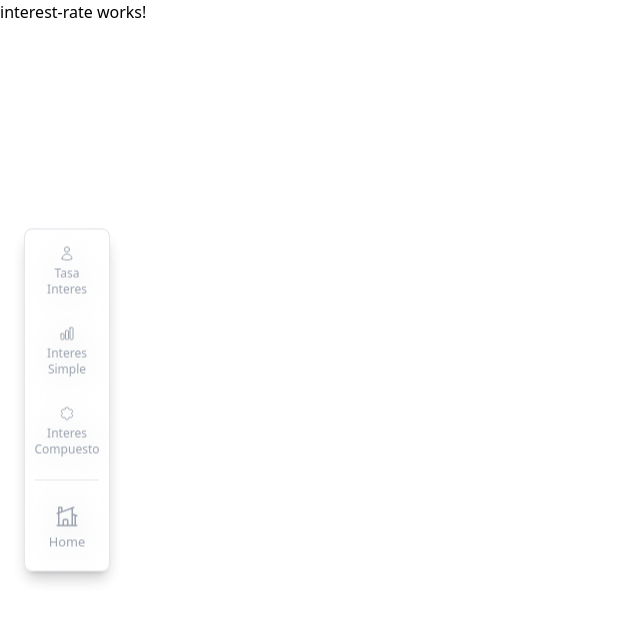
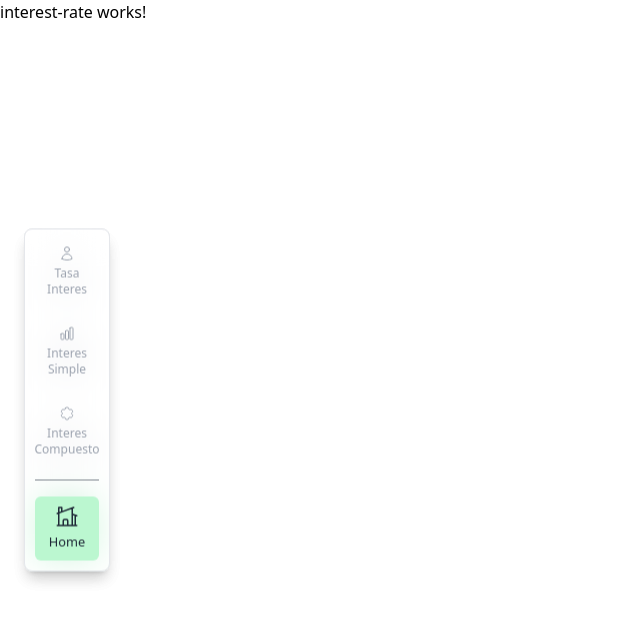
Before and after one commit to KendrysDiaz/calculadora-ing-economica, an Angular app: page /dashboard/interest-rate in a window 1280 px wide. Shown: the top 622 px of the page, without its empty margins (0-640 px from the left). Built offline with nearby package versions, Linux system fonts and the light colour scheme.

Commit message:
Diseño del seleccionado

```diff
--- a/src/app/app.routes.ts
+++ b/src/app/app.routes.ts
@@ -3,6 +3,7 @@ import { Routes } from '@angular/router';
 export const routes: Routes = [
   {
     path: 'dashboard',
+    title: 'Calculadora Financiera',
     loadComponent: () => import('../app/pages/home/home.component'),
     children: [
       {
--- a/src/app/shared/sidebar/sidebar.component.html
+++ b/src/app/shared/sidebar/sidebar.component.html
@@ -6,12 +6,14 @@
 </style>
 <div>
   <nav
-    class="z-20 flex shrink-0 grow-0 justify-around gap-4 border-t border-gray-200 bg-white/50 p-2.5 shadow-lg backdrop-blur-lg dark:border-slate-600/60 fixed top-2/4 -translate-y-2/4 left-6 min-h-[auto] min-w-[64px] flex-col rounded-lg border"
+    class="z-20 flex shrink-0 grow-0 justify-around gap-4 border-t border-gray-200 bg-white/50 p-2.5 shadow-lg backdrop-blur-lg fixed top-2/4 -translate-y-2/4 left-6 min-h-[auto] min-w-[64px] flex-col rounded-lg border"
   >
     @for (item of menuItems; track $index) {
     <a
       routerLink="{{ item.url }}"
-      class="flex aspect-square min-h-[32px] w-16 flex-col items-center justify-center gap-1 rounded-md p-1.5 text-gray-400 hover:bg-green-100 hover:text-gray-800"
+      [attr.class]="activeItem === item.name ? 'flex aspect-square min-h-[32px] w-16 flex-col items-center justify-center gap-1 rounded-md p-1.5 bg-green-200 text-gray-900' : 'flex aspect-square min-h-[32px] w-16 flex-col items-center justify-center gap-1 rounded-md p-1.5 text-gray-400 hover:bg-green-100 hover:text-gray-800'"
+
+      (click)="onSelected(item.name)"
     >
       <svg
         xmlns="http://www.w3.org/2000/svg"
@@ -31,12 +33,13 @@
     </a>
     }
 
-    <hr class="dark:border-gray-700/60" />
+    <hr class="border-gray-700/60" />
 
     <a
       routerLink="/dashboard"
-      class="flex h-16 w-16 flex-col items-center justify-center gap-1 rounded-md text-gray-400 hover:bg-green-100 hover:text-gray-800"
-    >
+      [attr.class]="activeItem === 'Home' ? 'flex h-16 w-16 flex-col items-center justify-center gap-1 rounded-md text-gray-800 bg-green-200 ' : 'flex h-16 w-16 flex-col items-center justify-center gap-1 rounded-md text-gray-400 hover:bg-green-100 hover:text-gray-800'"
+      (click)="onSelected('Home')"
+      >
       <svg
         xmlns="http://www.w3.org/2000/svg"
         fill="none"
--- a/src/app/shared/sidebar/sidebar.component.ts
+++ b/src/app/shared/sidebar/sidebar.component.ts
@@ -17,6 +17,12 @@ export interface menuItem {
 export class SidebarComponent {
   menuItems: menuItem[];
   currentColor: any;
+  activeItem = 'Home'
+any: any;
+
+  onSelected(item: string) {
+    this.activeItem = item;
+  }
 
   constructor(private router: Router) {
     this.menuItems = [
--- a/src/index.html
+++ b/src/index.html
@@ -1,5 +1,5 @@
 <!doctype html>
-<html lang="en">
+<html lang="es">
 <head>
   <meta charset="utf-8">
   <title>Calculadora Financiera</title>
```
